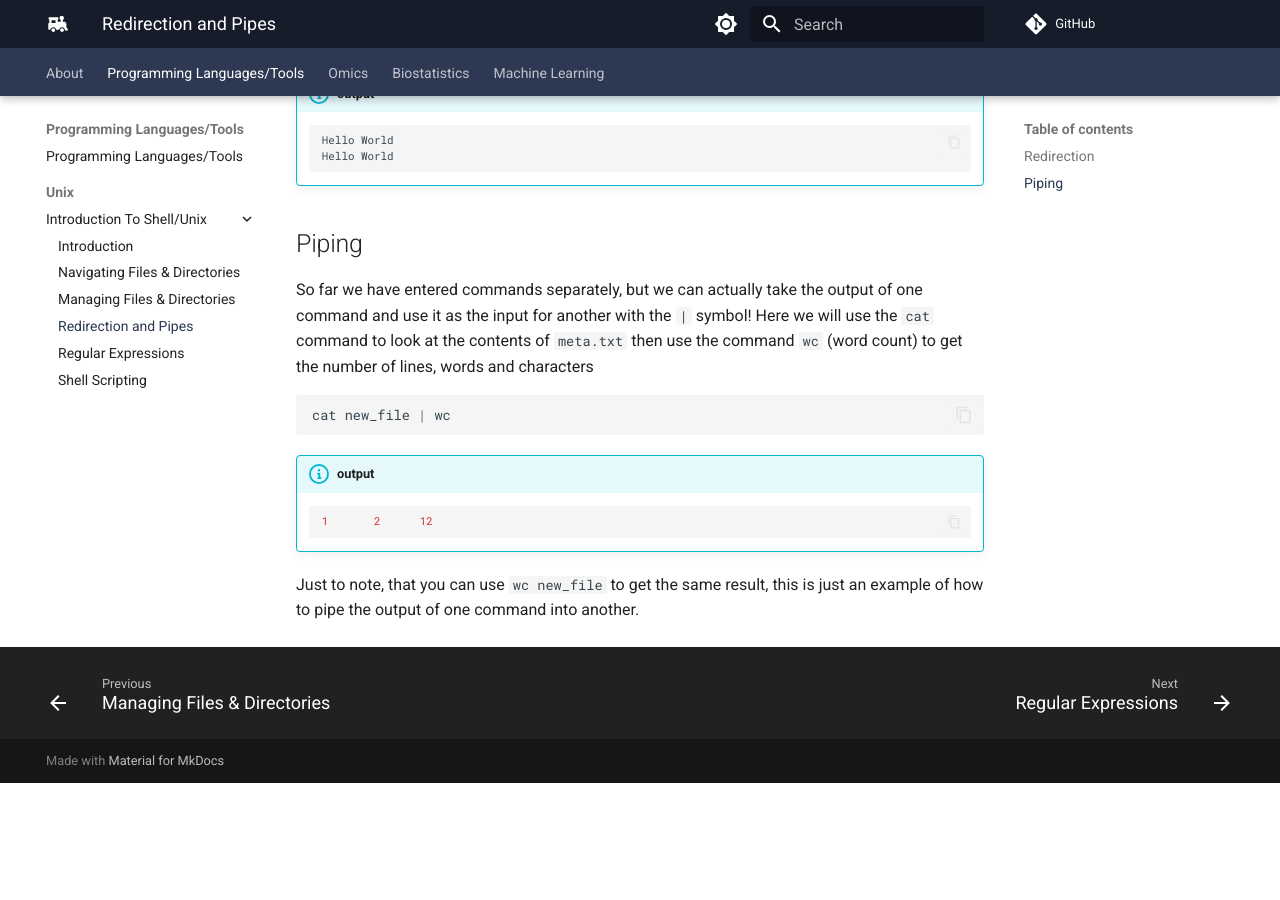
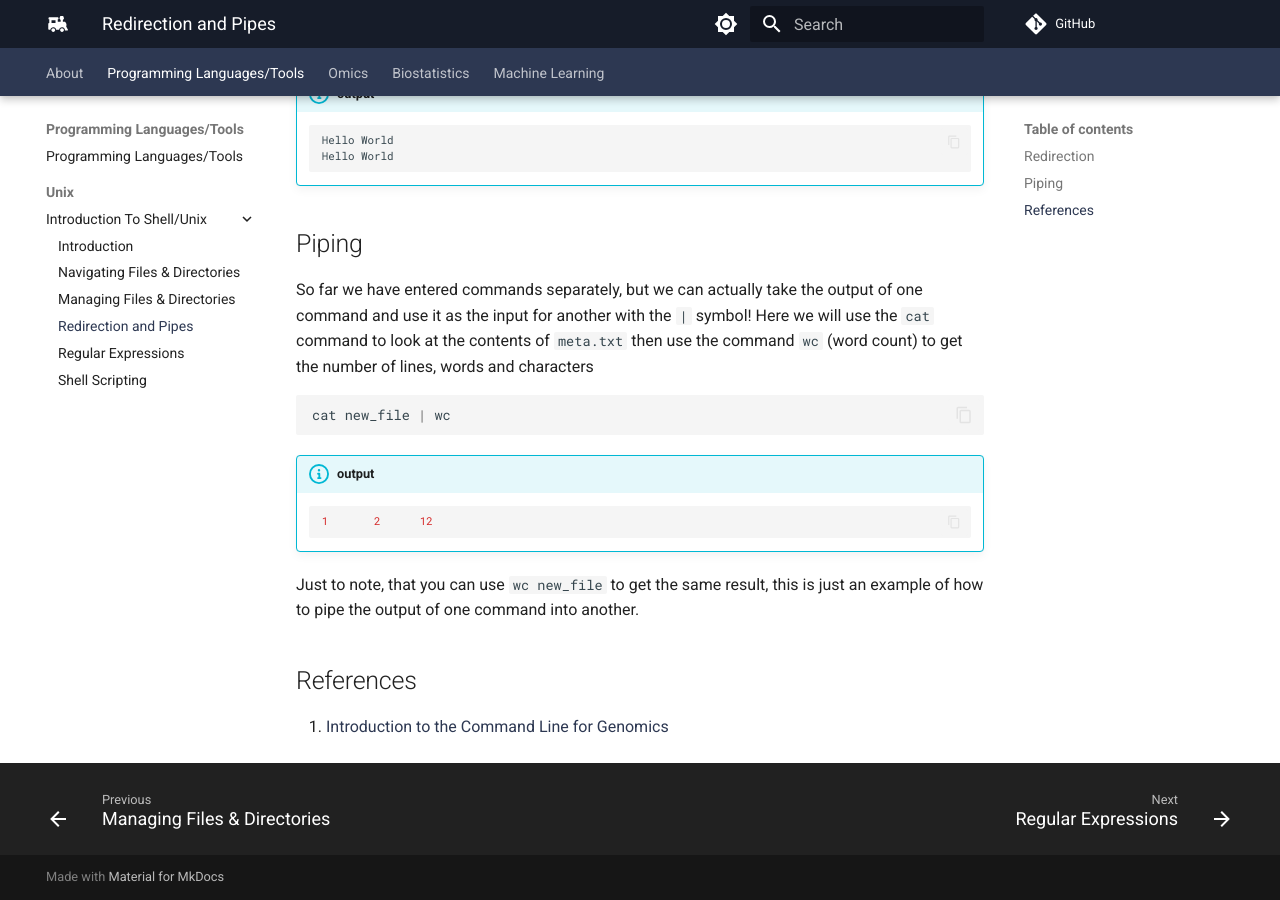
Before and after one commit to comp-tox-jhu/CompToxLab, an MkDocs documentation site: the page built from docs/programming_languages_tools/unix/04_redirection_pipes.md, in a window 1280 px wide and 900 px high, scrolled down 638 px. Built offline with MkDocs 1.6.1 and Material for MkDocs 9.7.7, drawn with Linux system fonts in a browser that asks for light colours; comment, search, counter and statistics services are not loaded; before the commit the page ends 1421 px from its top, so only the background shows below that.

Commit message:
Update 04_redirection_pipes.md

````diff
--- a/docs/programming_languages_tools/unix/04_redirection_pipes.md
+++ b/docs/programming_languages_tools/unix/04_redirection_pipes.md
@@ -45,3 +45,7 @@
     ```
 
 Just to note, that you can use `wc new_file` to get the same result, this is just an example of how to pipe the output of one command into another.
+
+## References
+
+1. [Introduction to the Command Line for Genomics](https://datacarpentry.org/shell-genomics/04-redirection.html)
````
